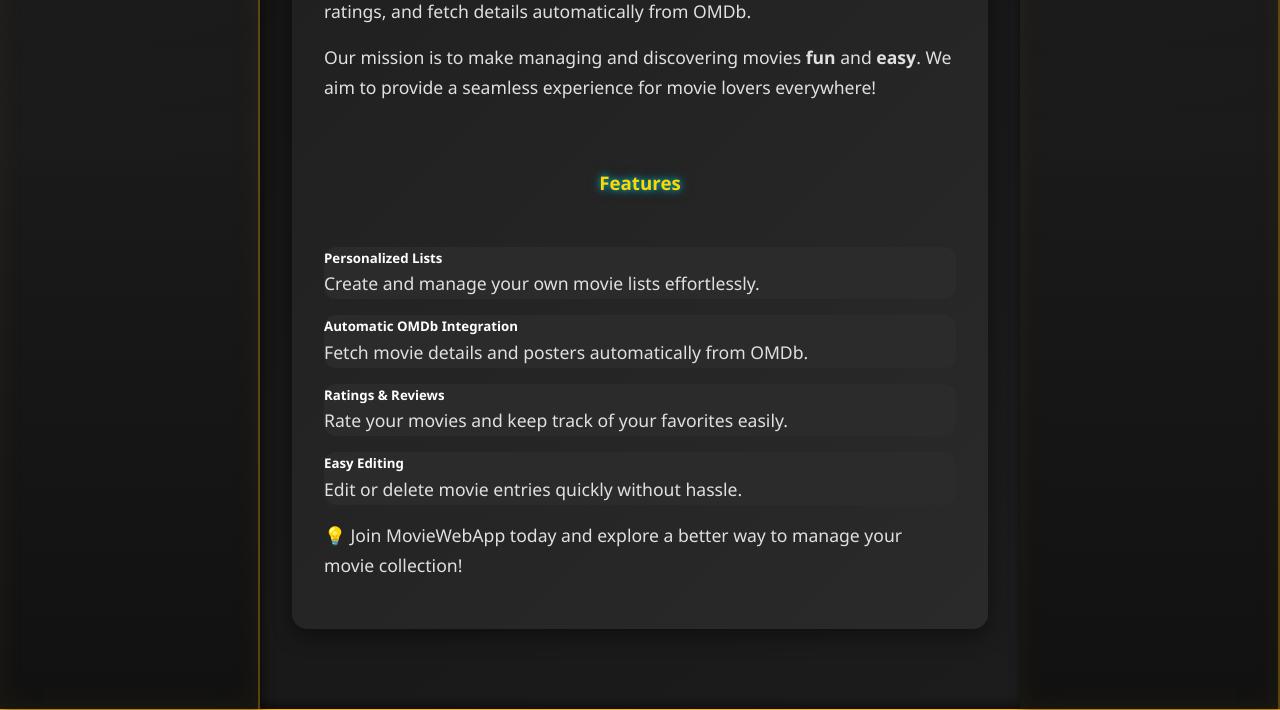
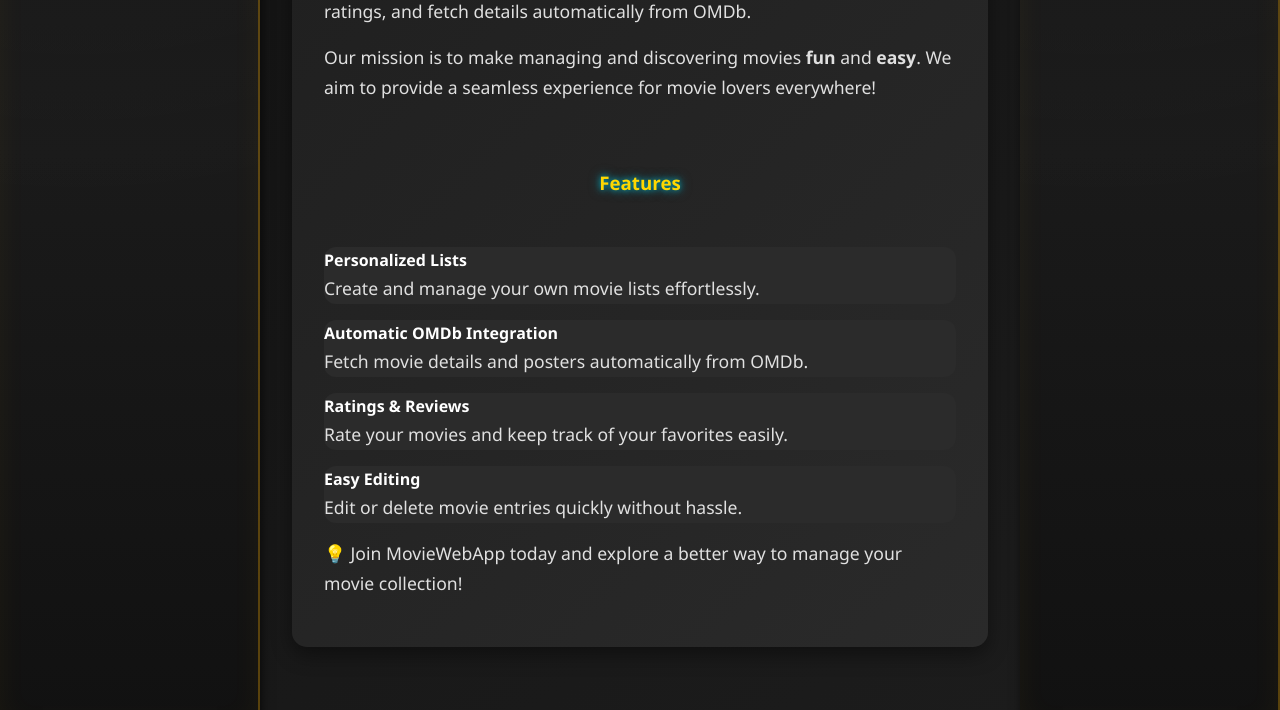
Before and after one commit to abhisakh/MovieWebApp-AI, a Python web app: template templates/about.html in a window 1280 px wide. Shown: the part 898-1608 px from the top of the page. Run offline with Jinja, Linux system fonts and the light colour scheme; the template is opened without the code that fills it, so the values that code supplies are empty.

Commit message:
About page adjusted

```diff
--- a/templates/about.html
+++ b/templates/about.html
@@ -28,7 +28,7 @@
             <div class="card h-100 shadow-sm text-center p-3">
                 <div class="card-body">
                     <i class="bi bi-person-circle fs-1 mb-3 text-primary"></i>
-                    <h5 class="card-title fw-bold">Personalized Lists</h5>
+                    <h4 class="card-title fw-bold">Personalized Lists</h4>
                     <p class="card-text">Create and manage your own movie lists effortlessly.</p>
                 </div>
             </div>
@@ -38,7 +38,7 @@
             <div class="card h-100 shadow-sm text-center p-3">
                 <div class="card-body">
                     <i class="bi bi-cloud-arrow-down fs-1 mb-3 text-success"></i>
-                    <h5 class="card-title fw-bold">Automatic OMDb Integration</h5>
+                    <h4 class="card-title fw-bold">Automatic OMDb Integration</h4>
                     <p class="card-text">Fetch movie details and posters automatically from OMDb.</p>
                 </div>
             </div>
@@ -48,7 +48,7 @@
             <div class="card h-100 shadow-sm text-center p-3">
                 <div class="card-body">
                     <i class="bi bi-star fs-1 mb-3 text-warning"></i>
-                    <h5 class="card-title fw-bold">Ratings & Reviews</h5>
+                    <h4 class="card-title fw-bold">Ratings & Reviews</h4>
                     <p class="card-text">Rate your movies and keep track of your favorites easily.</p>
                 </div>
             </div>
@@ -58,7 +58,7 @@
             <div class="card h-100 shadow-sm text-center p-3">
                 <div class="card-body">
                     <i class="bi bi-pencil-square fs-1 mb-3 text-danger"></i>
-                    <h5 class="card-title fw-bold">Easy Editing</h5>
+                    <h4 class="card-title fw-bold">Easy Editing</h4>
                     <p class="card-text">Edit or delete movie entries quickly without hassle.</p>
                 </div>
             </div>
```
